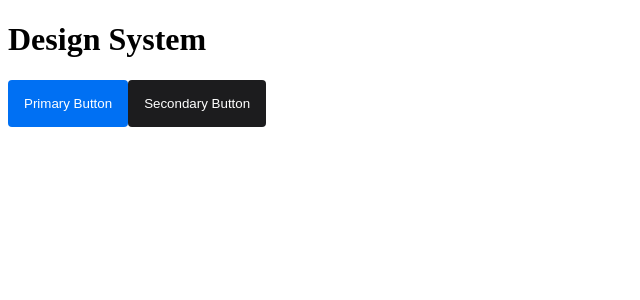
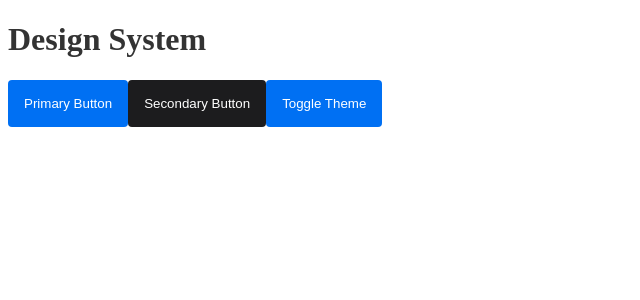
Before and after one commit to StevenGabule/entreprise-grade-design-system, a React (Vite) app: page / in a window 1280 px wide. Shown: the top 300 px of the page, without its empty margins (0-640 px from the left). Built offline with nearby package versions, Linux system fonts and the light colour scheme.

Commit message:
feat: add dark mode

```diff
--- a/package.json
+++ b/package.json
@@ -36,6 +36,7 @@
     "@types/jest-axe": "^3.5.9",
     "@types/react": "^18.3.18",
     "@types/react-dom": "^18.3.5",
+    "@types/styled-components": "^5.1.34",
     "@vitejs/plugin-react": "^4.3.4",
     "axe-core": "^4.10.2",
     "chromatic": "^11.25.2",
--- a/src/App.tsx
+++ b/src/App.tsx
@@ -1,14 +1,32 @@
-import { lazy, Suspense } from 'react'
+import React, { Suspense } from 'react'
+import { Button } from './components/atoms/Button/Button'
+import { defaultTheme, ThemeType } from './themes/defaultTheme'
+import { useTheme } from './themes/CustomThemeProvider'
 
-const Button = lazy(() => import('./components/atoms/Button/Button'))
+const darkTheme: ThemeType = {
+  ...defaultTheme,
+  colors: {
+    primary: '#0d6efd',
+    secondary: '#6c757d',
+    background: '#343a40',
+    text: '#f8f9fa',
+  }
+}
 
-function App() {
+const App: React.FC = () => {
+  const {setTheme, theme} = useTheme()
+
+  const handleToggleTheme = () => {
+    setTheme(theme.colors.background === defaultTheme.colors.background ? darkTheme : defaultTheme)
+  }
+
   return (
-    <div>
+    <div style={{width: '100%', height: '100vh', background: theme.colors.background, color: theme.colors.text}}>
       <h1>Design System</h1>
       <Suspense fallback={<div>Loading...</div>}>
         <Button variant={'primary'}>Primary Button</Button>
         <Button variant={'secondary'}>Secondary Button</Button>
+        <Button variant={'primary'} onClick={handleToggleTheme}>Toggle Theme</Button>
       </Suspense>
     </div>
   )
--- a/src/components/atoms/Button/Button.tsx
+++ b/src/components/atoms/Button/Button.tsx
@@ -1,14 +1,21 @@
 import React from 'react';
-import './Button.css';
-interface ButtonProps {
+import styled from 'styled-components'
+
+interface ButtonProps extends React.ButtonHTMLAttributes<HTMLButtonElement> {
 	children: React.ReactNode
 	variant?: 'primary' | 'secondary';
 }
 
-const Button: React.FC<ButtonProps> = ({ variant = 'primary', ...props }) => {
-	return (
-		<button className={`btn btn-${variant}`} {...props} />
-	)
-}
+export const Button = styled.button<ButtonProps>`
+  padding: ${({ theme }) => theme.spacing.medium};
+  border: none;
+  border-radius: 4px;
+  cursor: pointer;
+  background-color: ${({ variant, theme }) => variant === 'secondary' ? theme.colors.secondary : theme.colors.primary};
+  color: #fff;
+  transition: opacity 0.2s ease-in-out;
 
-export default Button;
+  &:hover {
+    opacity: 0.8;
+  }
+`
--- a/src/main.tsx
+++ b/src/main.tsx
@@ -1,12 +1,12 @@
 import { StrictMode } from 'react'
 import { createRoot } from 'react-dom/client'
 import App from './App.tsx'
-import { ThemeProvider } from './themes/ThemeProvider.tsx'
+import { CustomThemeProvider } from './themes/CustomThemeProvider.tsx'
 
 createRoot(document.getElementById('root')!).render(
   <StrictMode>
-    <ThemeProvider>
+    <CustomThemeProvider>
       <App />
-    </ThemeProvider>
+    </CustomThemeProvider>
   </StrictMode>,
 )
--- /dev/null
+++ b/src/themes/CustomThemeProvider.tsx
@@ -0,0 +1,26 @@
+import React from 'react';
+import { defaultTheme, ThemeType } from './defaultTheme'
+import {ThemeProvider as StyledThemeProvider} from 'styled-components'
+
+type ThemeContextType = {
+	theme: ThemeType;
+	setTheme: (theme: ThemeType) => void;
+}
+
+const ThemeContext = React.createContext<ThemeContextType>({
+	theme: defaultTheme,
+	setTheme: () => {}
+})
+
+export const useTheme = () => React.useContext(ThemeContext)
+
+export const CustomThemeProvider: React.FC<{children: React.ReactNode}> = ({children}) => {
+	const [theme, setTheme] = React.useState<ThemeType>(defaultTheme);
+	return (
+		<ThemeContext.Provider value={{theme, setTheme}}>
+			<StyledThemeProvider theme={theme}>
+				{children}
+			</StyledThemeProvider>
+		</ThemeContext.Provider>
+	)
+}
--- a/src/themes/defaultTheme.ts
+++ b/src/themes/defaultTheme.ts
@@ -11,3 +11,5 @@ export const defaultTheme = {
         large: '24px',
     }
 }
+
+export type ThemeType = typeof defaultTheme;
```
Also changed, not shown: 1 other file (tests, documents, lock files or other folders).
